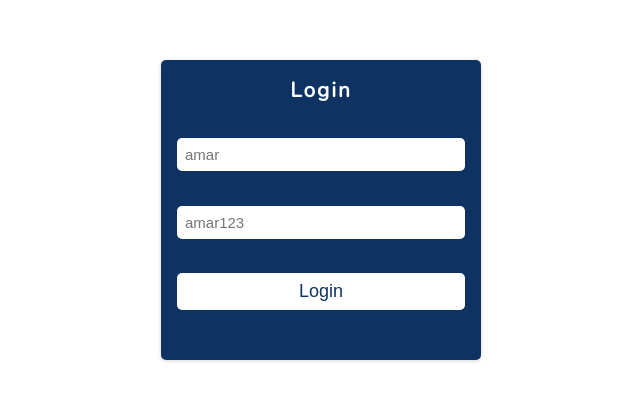
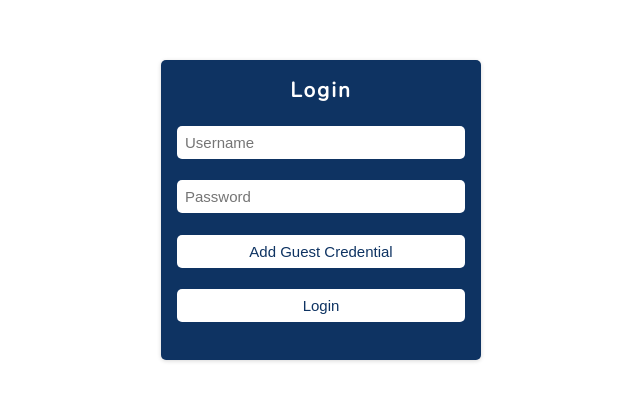
Before and after one commit to syook/react-dishpoll, a React (Create React App) app: page / in a window 1280 px wide. Shown: the part 190-590 px from the top of the page, without its empty margins (319-959 px from the left). Built offline with nearby package versions, Linux system fonts and the light colour scheme.

Commit message:
refactor login code

```diff
--- a/src/pages/login/Login.jsx
+++ b/src/pages/login/Login.jsx
@@ -10,6 +10,16 @@ const Login = () => {
     password: null,
   });
   const navigation = useNavigate();
+
+  const guestUser = {
+    username: "amar",
+    password: "amar123",
+  };
+
+  const guestUserHandler = (event) => {
+    event.preventDefault();
+    setUserCredential(guestUser);
+  };
 
   const changeHandler = (event) => {
     setUserCredential({
@@ -28,7 +38,7 @@ const Login = () => {
     });
 
     if (!userExist) {
-      alert("User Not Found");
+      toast.error("User Not Found");
     } else {
       navigation("/home");
       toast.success("Successfully Logged In");
@@ -37,14 +47,15 @@ const Login = () => {
   return (
     <section className={styles.loginSection}>
       <span className={styles.loginHeading}>Login</span>
-      <form className={styles.loginForm} onSubmit={submitHandler}>
+      <form className={styles.loginForm}>
         <input
           type="text"
           id="username"
           name="username"
           autoComplete="off"
           required
-          placeholder="amar"
+          placeholder="Username"
+          value={userCredential.username}
           onChange={changeHandler}
         />
         <input
@@ -52,10 +63,12 @@ const Login = () => {
           id="password"
           name="password"
           required
-          placeholder="amar123"
+          placeholder="Password"
+          value={userCredential.password}
           onChange={changeHandler}
         />
-        <button>Login</button>
+        <button onClick={guestUserHandler}>Add Guest Credential</button>
+        <button onClick={submitHandler}>Login</button>
       </form>
     </section>
   );
--- a/src/pages/login/login.module.css
+++ b/src/pages/login/login.module.css
@@ -37,7 +37,7 @@ button {
   padding: 0.5rem;
   cursor: pointer;
   border: none;
-  font-size: 18px;
+  font-size: 15px;
   background-color: var(--white-color);
   color: var(--primary-color);
   border-radius: 5px;
```
